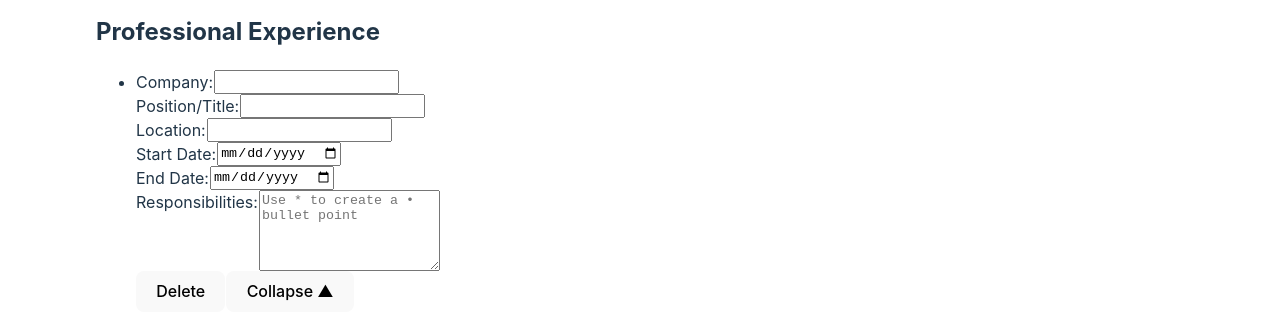
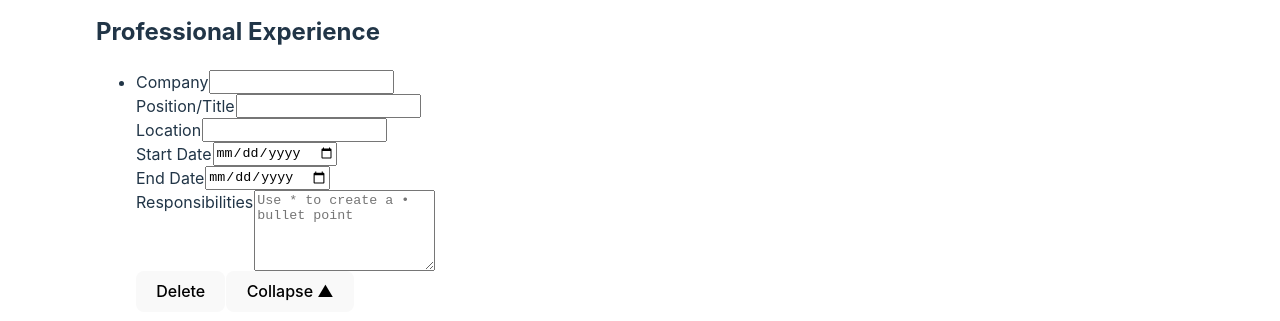
Before and after one commit to EddieTheEgg/cvBuilder, a React (Vite) app in the folder cvBuilder/: page / in a window 1280 px wide. Both pictures are taken after typing "Sample", "name@example.com", "Sample", "Sample", "Sample" into the empty fields and a click on the button "+ Add Experience". Shown: the part 473-794 px from the top of the page. Built offline with nearby package versions, Linux system fonts and the light colour scheme.

Commit message:
just small edit on the category label

```diff
--- a/cvBuilder/src/Components/experience.jsx
+++ b/cvBuilder/src/Components/experience.jsx
@@ -42,13 +42,13 @@ function Experience({ experiences, setExperiences }) {
   return (
     <div className="experience-container">
       <h2>Professional Experience</h2>
-      <ul>
+      <ul className="experience-list">
         {experiences.map((experience, index) => (
           <li key={experience.id} className={experience.expanded ? "expanded" : "collapsed"}>
             {experience.expanded ? (
               <div className="experience-form">
                 <section>
-                  <label>Company:</label>
+                  <label>Company</label>
                   <input
                     type="text"
                     name="company"
@@ -57,7 +57,7 @@ function Experience({ experiences, setExperiences }) {
                   />
                 </section>
                 <section>
-                  <label>Position/Title:</label>
+                  <label>Position/Title</label>
                   <input
                     type="text"
                     name="position"
@@ -68,7 +68,7 @@ function Experience({ experiences, setExperiences }) {
 
 
               <section>
-                <label>Location:</label>
+                <label>Location</label>
                   <input
                     type="text"
                     name="workLocation"
@@ -77,7 +77,7 @@ function Experience({ experiences, setExperiences }) {
                   />
               </section>
               <section>
-              <label>Start Date:</label>
+              <label>Start Date</label>
                 <input
                   type="date"
                   name="startDate"
@@ -87,7 +87,7 @@ function Experience({ experiences, setExperiences }) {
               </section>
 
               <section>
-                <label>End Date:</label>
+                <label>End Date</label>
                   <input
                     type="date"
                     name="endDate"
@@ -96,7 +96,7 @@ function Experience({ experiences, setExperiences }) {
                   />
               </section>
               <section>
-                <label>Responsibilities:</label>
+                <label>Responsibilities</label>
                   <textarea
                     rows= "5"
                     name="responsibilities"
@@ -106,7 +106,7 @@ function Experience({ experiences, setExperiences }) {
                   />
               </section>
               <section className= "edit-experience-buttons">
-                <button onClick={() => handleRemove(index)}>Delete</button>
+                <button className = "delete-button" onClick={() => handleRemove(index)}>Delete</button>
                 <button onClick={() => toggleExpand(index)}>Collapse ▲</button>
               </section>
               </div>
```
